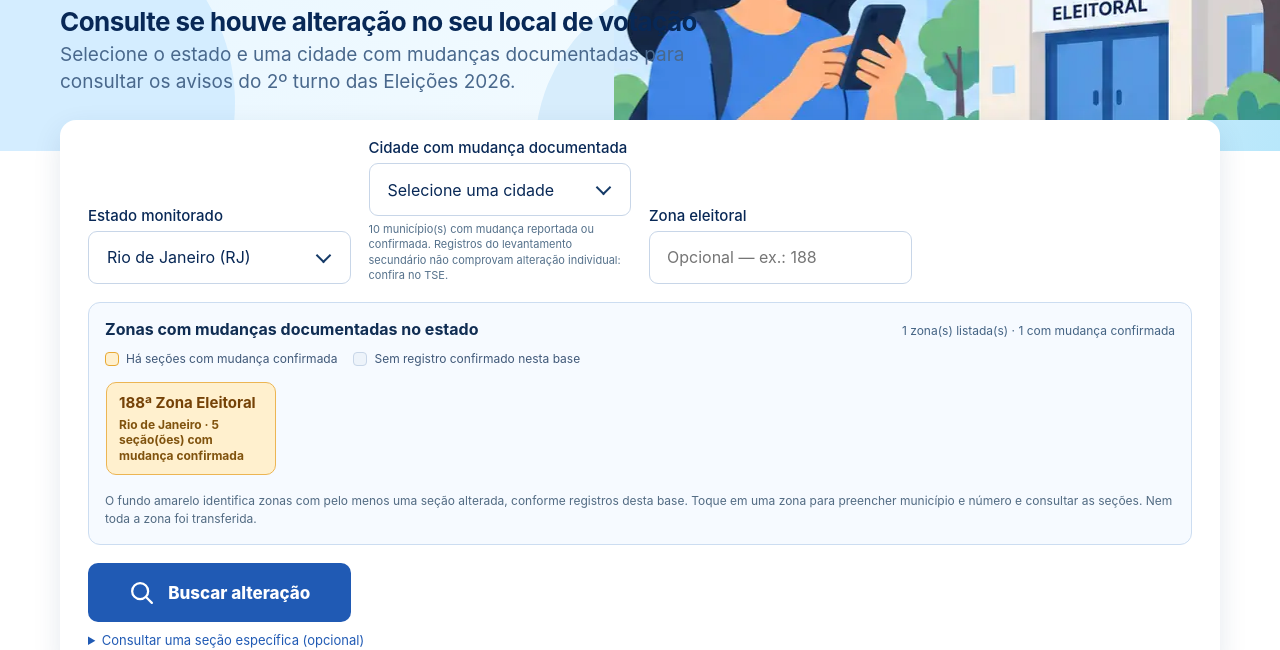
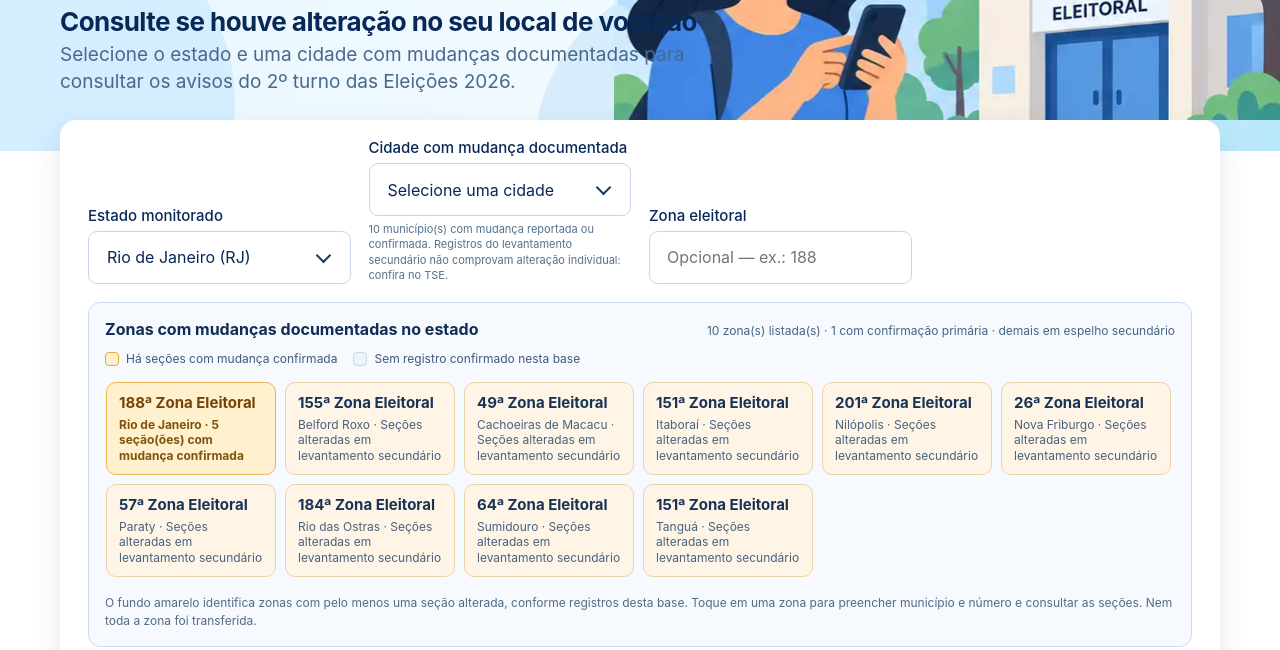
Before and after one commit to lenixeduardo/onde-voto, a website: page index.html in a window 1280 px wide. Shown: the part 163-813 px from the top of the page. Drawn offline with Linux system fonts and the light colour scheme.

Commit message:
fix: lista zonas por município a partir de dados individualizados nos quatro estados

```diff
--- a/index.html
+++ b/index.html
@@ -110,6 +110,21 @@ document.addEventListener('DOMContentLoaded',()=>{
     const number=Number(record.zona),status=record.status==='confirmado_tre'?'confirmed':'reported';
     if(!onlyState&&(status==='confirmed'||zoneStatus.get(number)!=='confirmed'))zoneStatus.set(number,status);
    }
+   // O levantamento secundário fornece zonas efetivamente relacionadas a seções alteradas.
+   try{
+    const response=await fetch('/data/zonas-2026-'+state.toLowerCase()+'.json',{cache:'no-store'});
+    if(response.ok){
+     const mirror=await response.json();
+     for(const v of Object.values(mirror.municipios||{})){
+      if(v[0]!==state||(municipio&&norm(v[1])!==norm(municipio)))continue;
+      for(const g of v[2]||[]){
+       const original=base.registros.some(r=>r.uf===state&&norm(r.cidade)===norm(v[1])&&Number(r.zona)===g[0]&&r.status==='confirmado_tre');
+       if(original)continue;
+       documented.push({uf:state,cidade:v[1],zona:g[0],secoes:g[1],status:'espelho_secundario'});
+      }
+     }
+    }
+   }catch(e){console.warn('Não foi possível carregar o espelho de zonas para',state);}
    let officialZones=[],sourceNote='';
    if(!onlyState&&state==='SP'&&norm(municipio)==='sao paulo'){
     try{
@@ -150,7 +165,7 @@ document.addEventListener('DOMContentLoaded',()=>{
      const sections=new Set(confirmed.flatMap(r=>r.secoes));
      info.textContent=(onlyState?entry.city+' · ':'')+sections.size+' seção(ões) com mudança confirmada';
     }else if(status===1){
-     info.textContent=(onlyState?entry.city+' · ':'')+'Mudança noticiada — verificar';
+     info.textContent=(onlyState?entry.city+' · ':'')+'Seções alteradas em levantamento secundário';
     }else{
      info.textContent=entry.bairro||'Sem registro confirmado nesta base';
     }
@@ -169,7 +184,7 @@ document.addEventListener('DOMContentLoaded',()=>{
     fragment.append(button);
    }
    grid.replaceChildren(fragment);applySelection();
-   counter.textContent=zones.length+' zona(s) listada(s) · '+countChanged+' com mudança confirmada';
+   counter.textContent=zones.length+' zona(s) listada(s) · '+countChanged+' com confirmação primária'+(zones.some(e=>rank(e)===1)?' · demais em espelho secundário':'');
    if(onlyState){
     notice.textContent=zones.length
       ?'O fundo amarelo identifica zonas com pelo menos uma seção alterada, conforme registros desta base. Toque em uma zona para preencher município e número e consultar as seções. Nem toda a zona foi transferida.'
```
